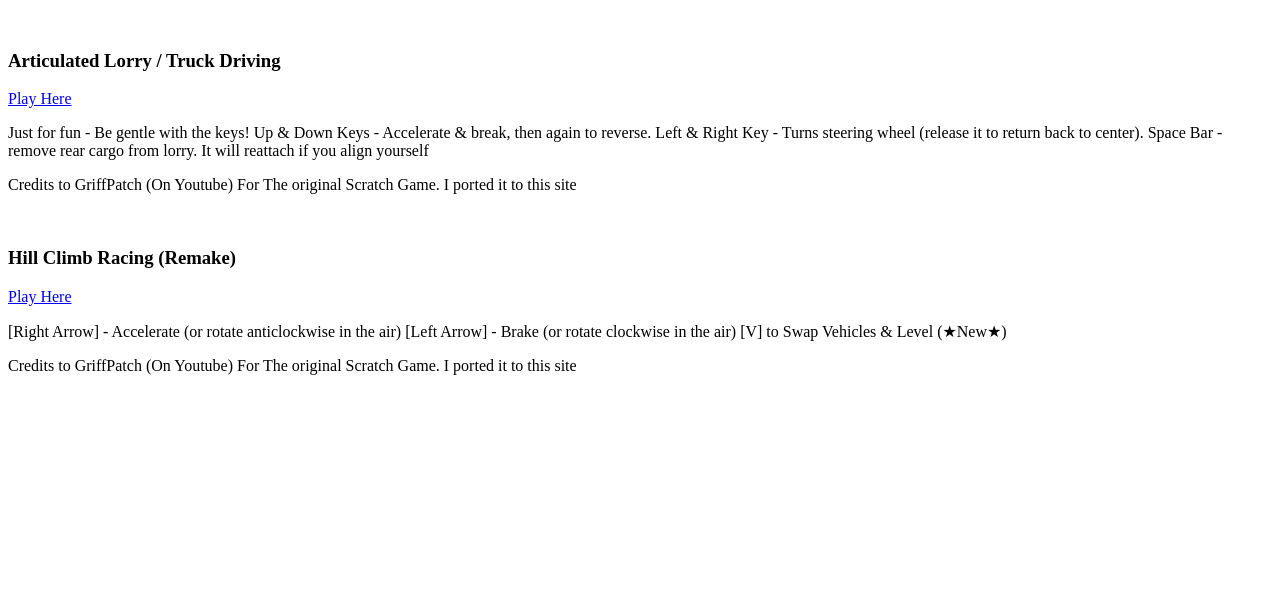
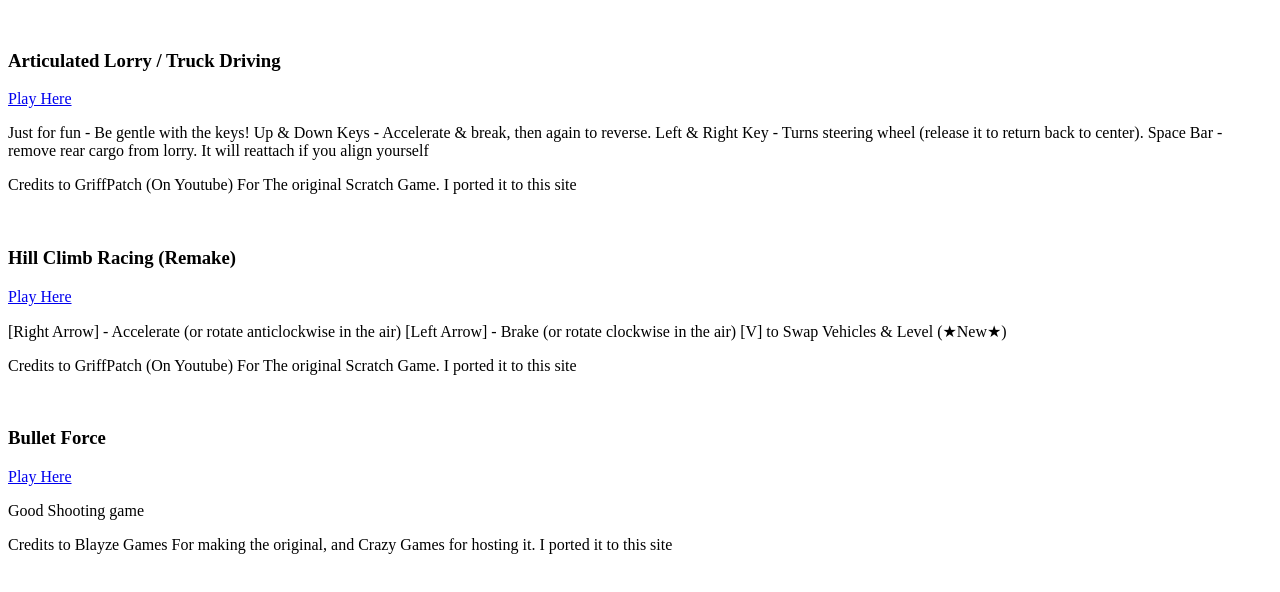
Before and after one commit to Jalily01OnRoblox/unblockedgamesite, a plain HTML site: page index.html in a window 1280 px wide. Shown: the part 102-694 px from the top of the page. Drawn offline with Linux system fonts and the light colour scheme.

Commit message:
Added Bullet Force

```diff
--- a/index.html
+++ b/index.html
@@ -23,5 +23,10 @@
     [Left Arrow] - Brake (or rotate clockwise in the air)
     [V] to Swap Vehicles & Level (★New★)</p>
 <p>Credits to GriffPatch (On Youtube) For The original Scratch Game. I ported it to this site</p>
+<br>
+<h3>Bullet Force</h3>
+<a href="Bullet-Force.html">Play Here</a>
+<p>Good Shooting game</p>
+<p>Credits to Blayze Games For making the original, and Crazy Games for hosting it. I ported it to this site</p>
 </body>
 </html>
```
Also changed, not shown: Bullet-Force.html (added, +1 -0 lines).
